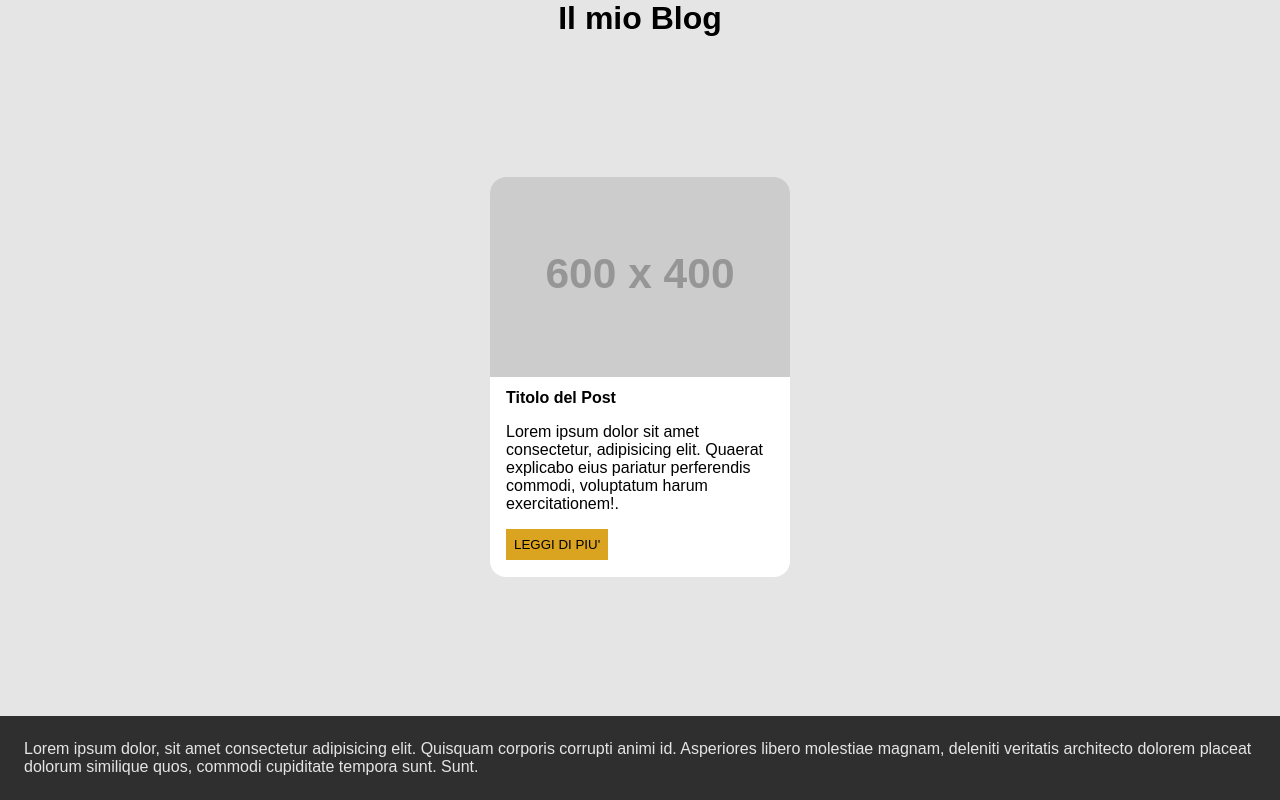
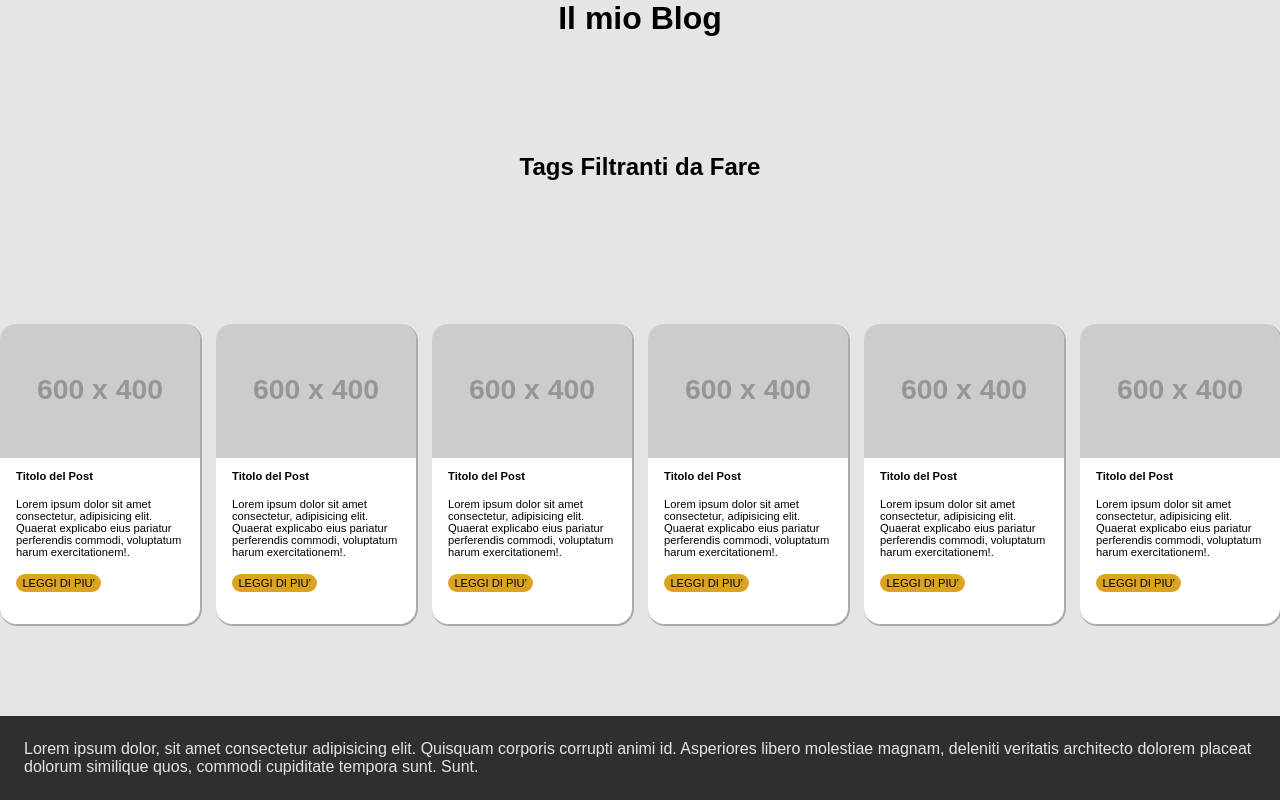
Before and after one commit to MarcoProstamo/react-components, a React (Vite) app: page / in a window 1280 px wide. Built offline with nearby package versions, Linux system fonts and the light colour scheme.

Commit message:
Add → Prepared Structure for Multiple Posts

```diff
--- a/src/components/Card.jsx
+++ b/src/components/Card.jsx
@@ -1,14 +1,13 @@
 import Button from "./Button";
+
+const defaultImgPath = "https://placehold.co/600x400";
 
 export default function Card() {
   return (
     <>
       <div className="card">
         <div className="card-image">
-          <img
-            src="https://placehold.co/600x400/EEE/31343C"
-            alt="place-holder"
-          />
+          <img src={defaultImgPath} alt="place-holder" />
         </div>
         <div className="card-content">
           <h4>Titolo del Post</h4>
--- /dev/null
+++ b/src/components/Filter.jsx
@@ -0,0 +1,9 @@
+export default function Filter() {
+  return (
+    <>
+      <section>
+        <h1 className="text-center py-3">Tags Filtranti da Fare</h1>
+      </section>
+    </>
+  );
+}
--- a/src/components/Main.jsx
+++ b/src/components/Main.jsx
@@ -1,10 +1,20 @@
+import Filter from "./Filter";
 import Card from "./Card";
+import { posts } from "../data/posts";
 
 export default function Main() {
   return (
     <>
       <main>
-        <Card />
+        <Filter />
+        <div className="card-container">
+          <Card />
+          <Card />
+          <Card />
+          <Card />
+          <Card />
+          <Card />
+        </div>
       </main>
     </>
   );
--- /dev/null
+++ b/src/data/posts.jsx
@@ -0,0 +1,3 @@
+const posts = [];
+
+export { posts };
--- a/src/index.css
+++ b/src/index.css
@@ -59,14 +59,26 @@ body {
   display: flex;
   justify-content: center;
   align-items: center;
+  flex-wrap: wrap;
+  overflow-y: auto;
+  padding: 2rem 0;
 }
 
 /* # Card */
+.card-container {
+  display: flex;
+  flex-wrap: wrap;
+  justify-content: center;
+  align-items: center;
+  gap: 1rem;
+}
+
 .card {
   background-color: white;
-  height: 400px;
-  width: 300px;
+  height: 300px;
+  width: 200px;
   border-radius: 1rem;
+  box-shadow: 1px 1px 0px 1px #ababab;
 }
 
 .card-image {
@@ -77,6 +89,7 @@ body {
 
 .card-content {
   margin: 0.5rem 1rem;
+  font-size: 0.7rem;
 }
 
 .card-content > p {
@@ -85,9 +98,10 @@ body {
 
 /* # Button */
 .btn {
-  border-radius: 0;
+  border-radius: 1rem;
   border: 0;
   background-color: #daa420;
-  padding: 0.5rem;
+  padding: 0.2rem 0.4rem;
+  font-size: 0.7rem;
   cursor: pointer;
 }
```
